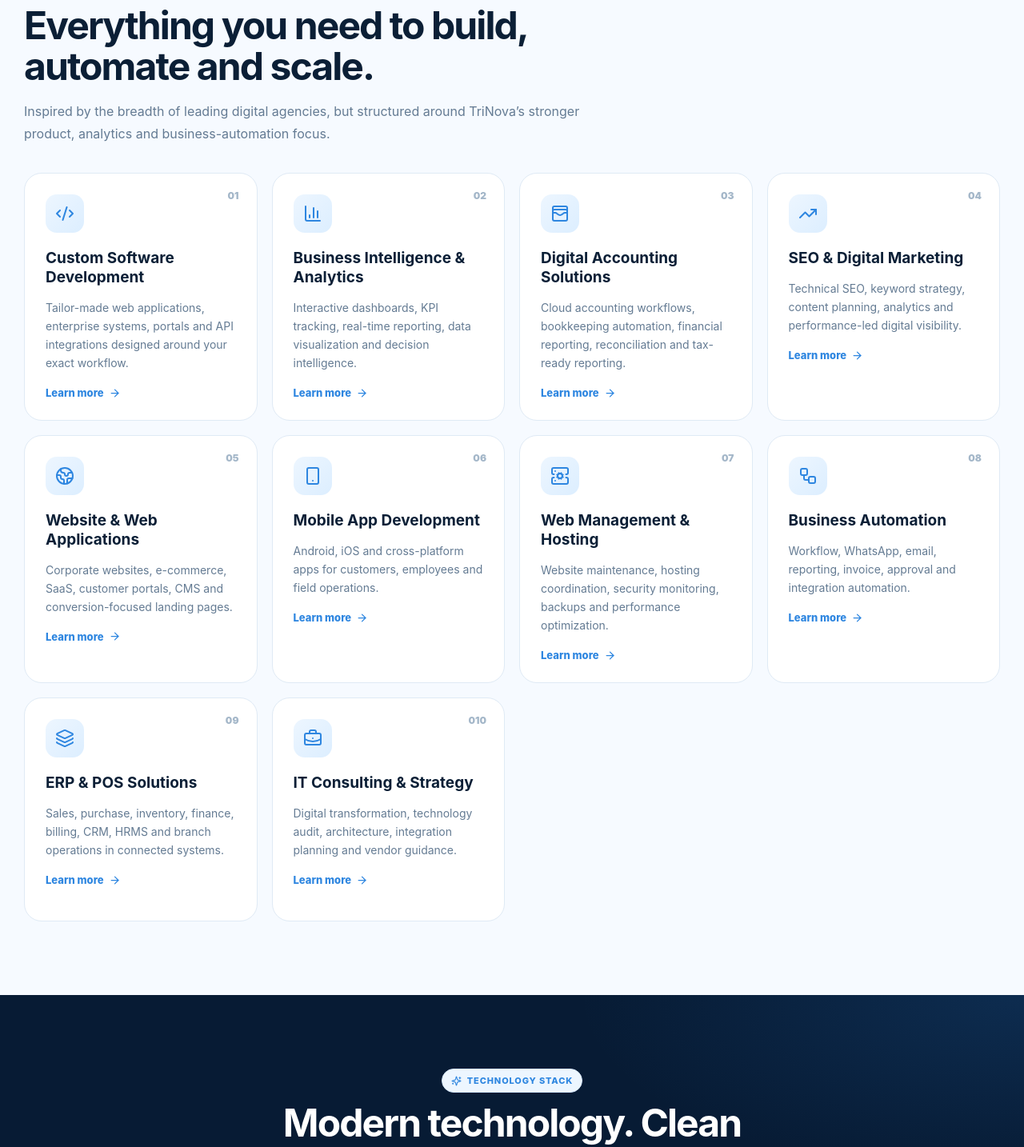
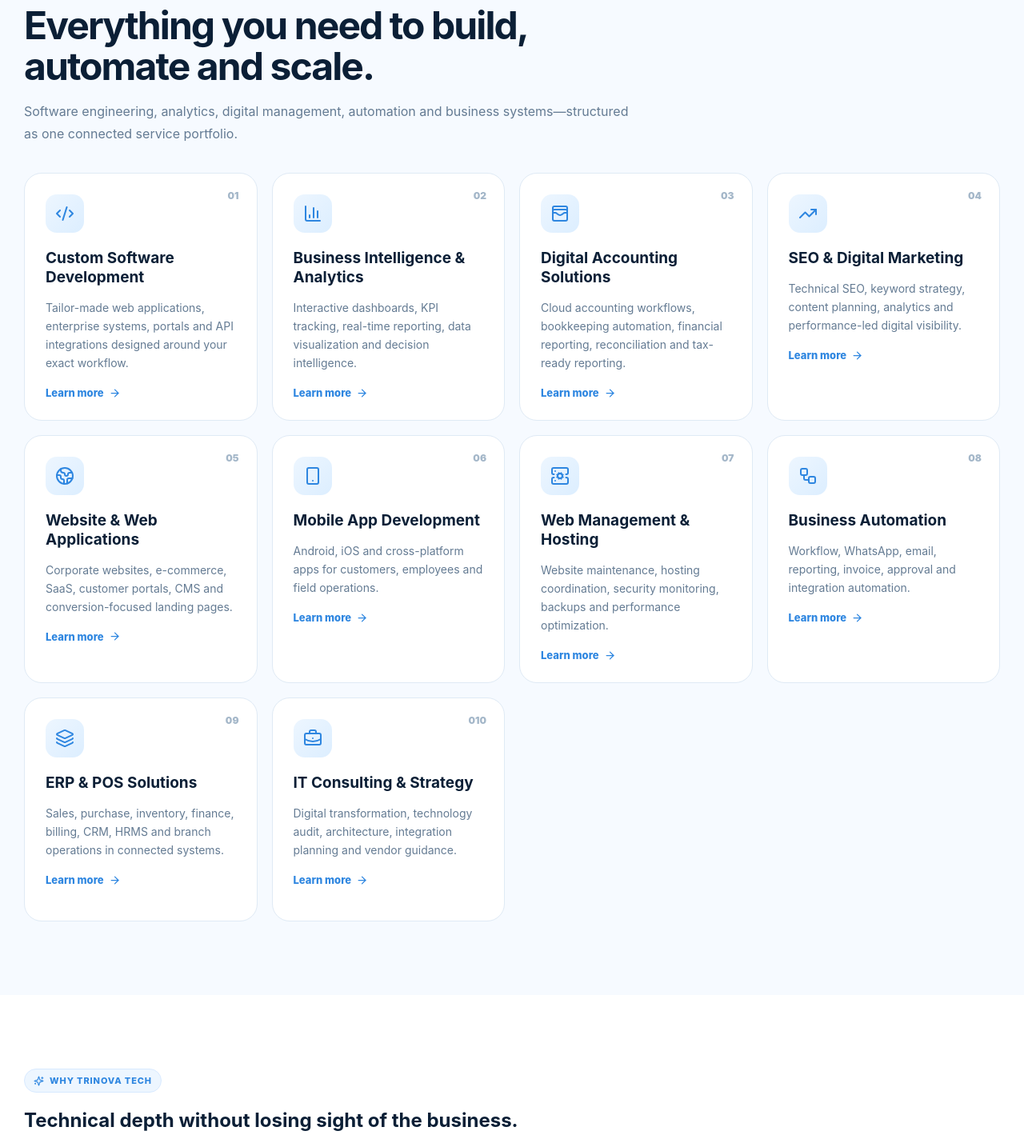
Before and after one commit to abhay-pal/trinova_tech, a React (Vite) app: page / in a window 1280 px wide. Shown: the part 1740-3174 px from the top of the page at 80% size. Built offline with nearby package versions, Linux system fonts and the light colour scheme.

Commit message:
Add premium why-us section and refine homepage copy

```diff
--- a/src/main.jsx
+++ b/src/main.jsx
@@ -59,8 +59,9 @@ function Home(){return <Layout>
 
 <section className="section"><div className="wrap"><motion.div {...reveal} className="centerHead"><Eyebrow>Who we are</Eyebrow><h2>A modern digital solutions company focused on <span className="grad">real business outcomes.</span></h2><p>We combine business analysis, product thinking, data analytics and software engineering to build solutions that remove manual effort, improve visibility and help teams scale.</p></motion.div><div className="statsRow">{[['8+','Years analytics & BA experience'],['6','Core solution areas'],['24/7','Digital systems availability'],['1','Single technology partner']].map(x=><motion.div {...reveal} className="statBox" key={x[0]}><strong>{x[0]}</strong><span>{x[1]}</span></motion.div>)}</div></div></section>
 
-<section className="section soft"><div className="wrap"><motion.div {...reveal} className="sectionHead"><Eyebrow>Our services</Eyebrow><h2>Everything you need to build, automate and scale.</h2><p>Inspired by the breadth of leading digital agencies, but structured around TriNova’s stronger product, analytics and business-automation focus.</p></motion.div><div className="serviceGrid">{SERVICES.map(([t,p,I],i)=><motion.a {...reveal} href={t.includes('Website')?'web-development.html':t.includes('Mobile')?'mobile-apps.html':t.includes('Automation')?'automation.html':t.includes('Analytics')?'analytics.html':t.includes('ERP')?'products.html':'contact.html'} className="serviceCard" key={t}><span className="serviceNo">0{i+1}</span><div className="iconBox"><I/></div><h3>{t}</h3><p>{p}</p><span className="learn">Learn more <ArrowRight size={15}/></span></motion.a>)}</div></div></section>
+<section className="section soft"><div className="wrap"><motion.div {...reveal} className="sectionHead"><Eyebrow>Our services</Eyebrow><h2>Everything you need to build, automate and scale.</h2><p>Software engineering, analytics, digital management, automation and business systems—structured as one connected service portfolio.</p></motion.div><div className="serviceGrid">{SERVICES.map(([t,p,I],i)=><motion.a {...reveal} href={t.includes('Website')?'web-development.html':t.includes('Mobile')?'mobile-apps.html':t.includes('Automation')?'automation.html':t.includes('Analytics')?'analytics.html':t.includes('ERP')?'products.html':'contact.html'} className="serviceCard" key={t}><span className="serviceNo">0{i+1}</span><div className="iconBox"><I/></div><h3>{t}</h3><p>{p}</p><span className="learn">Learn more <ArrowRight size={15}/></span></motion.a>)}</div></div></section>
 
+<section className="section whySection"><div className="wrap"><div className="whyLayout"><motion.div {...reveal}><Eyebrow>Why TriNova Tech</Eyebrow><h2>Technical depth without losing sight of the business.</h2><p className="lead">Our approach combines product engineering with process understanding, so the final system is useful for users and measurable for management.</p><div className="whyPoints">{[['Enterprise-grade security','Role-based access, secure deployment practices and controlled data flows.',ShieldCheck],['Scalable architecture','Modular systems designed to expand across users, branches and integrations.',Layers3],['Data-driven decisions','Dashboards and KPI layers built into the product instead of added as an afterthought.',BarChart3],['Responsive support','Clear ownership, rollout support and practical issue resolution.',Headphones]].map(([t,p,I])=><div className="whyPoint" key={t}><span><I/></span><div><b>{t}</b><p>{p}</p></div></div>)}</div></motion.div><motion.div {...reveal} className="whyVisual"><div className="trustOrb"><div className="orbRing"/><div className="orbCore"><Sparkles/><strong>Built for<br/>real operations</strong></div></div><div className="trustStats"><div><b>React + APIs</b><span>Modern product stack</span></div><div><b>Analytics-first</b><span>KPIs & reporting built in</span></div><div><b>Modular</b><span>Add capabilities over time</span></div></div></motion.div></div></div></section>
 <section className="section dark"><div className="wrap"><motion.div {...reveal} className="centerHead lightHead"><Eyebrow>Technology stack</Eyebrow><h2>Modern technology. Clean architecture. Better experiences.</h2><p>We choose the stack according to the problem—not because one framework is fashionable.</p></motion.div><div className="techCloud">{TECH.map((x,i)=><motion.span {...reveal} whileHover={{y:-5,scale:1.03}} key={x}>{x}</motion.span>)}</div></div></section>
 
 <section className="section"><div className="wrap"><motion.div {...reveal} className="sectionHead"><Eyebrow>Products</Eyebrow><h2>See the software before you buy the idea.</h2><p>Every major TriNova product has an interactive demo instead of static screenshots.</p></motion.div><div className="productShowcase"><motion.div {...reveal} className="productText"><span className="productIndex">01</span><h3>TriNova POS</h3><p>Fast billing, KOT/token printing, inventory, GST, customers, multi-user access and reporting.</p><Btn href="pos.html" primary>Open POS Demo</Btn></motion.div><motion.div {...reveal}><PosMini/></motion.div></div><div className="productShowcase reverse"><motion.div {...reveal} className="productText"><span className="productIndex">02</span><h3>TriNova ERP</h3><p>Sales, purchase, inventory, finance, CRM, HRMS, branches and approvals in one modular platform.</p><Btn href="erp.html" primary>Open ERP Demo</Btn></motion.div><motion.div {...reveal}><ExecutiveDemo/></motion.div></div></div></section>
```
